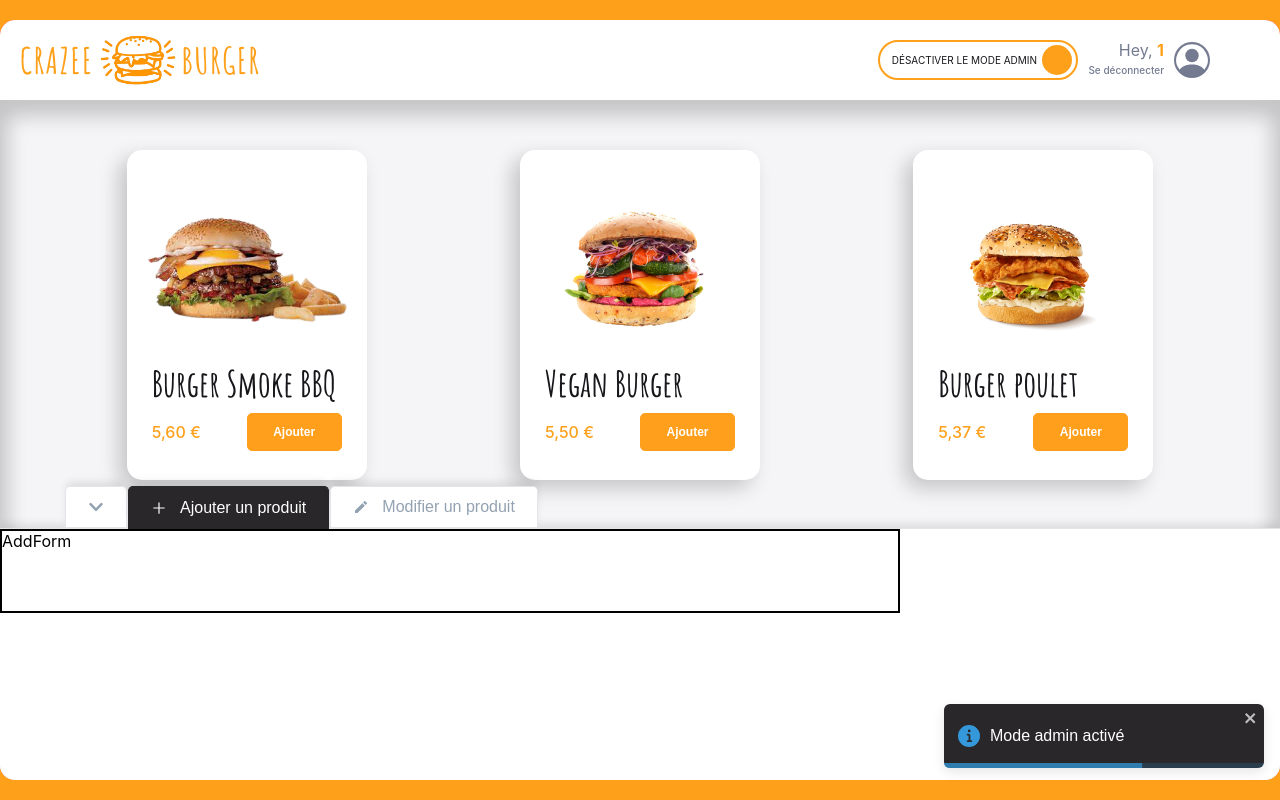
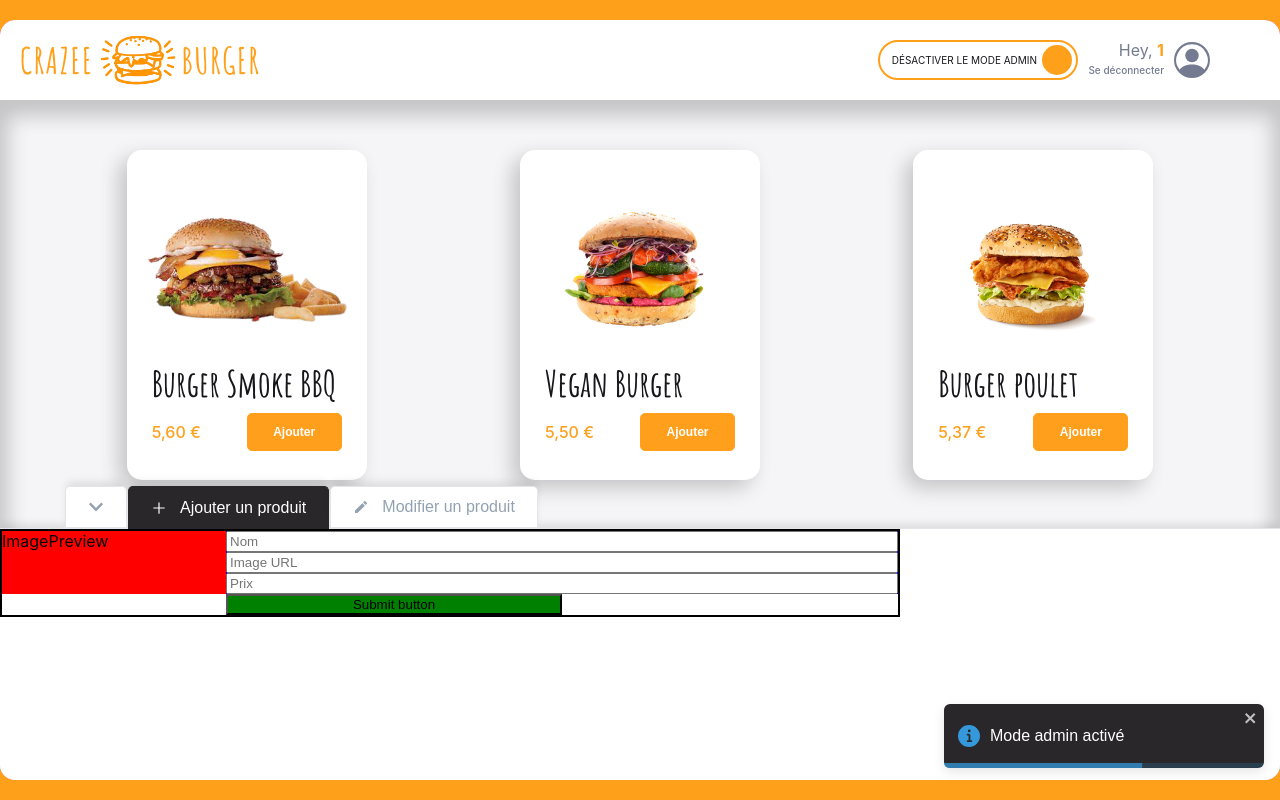
Before and after one commit to bem00224/my-burger, a React (Create React App) app: page /order/1 in a window 1280 px wide. Both pictures are taken after a click on the label 978 px from the left and 60 px from the top of the page. Built offline with nearby package versions, Linux system fonts and the light colour scheme; grey boxes are pictures that could not be loaded.

Commit message:
🚧 F08: ADMIN > AddForm > Add inputs layout

```diff
--- a/src/components/pages/order/admin/AdminPanel/AddForm.js
+++ b/src/components/pages/order/admin/AdminPanel/AddForm.js
@@ -4,7 +4,13 @@
 export default function AddForm() {
   return (
     <AddFormStyled>
-      AddForm
+      <div className="image-preview">ImagePreview</div>
+      <div className="input-fields">
+        <input type="text" placeholder="Nom" />
+        <input type="text" placeholder="Image URL" />
+        <input type="text" placeholder="Prix" />
+      </div>
+      <button className="submit-button">Submit button</button>
     </AddFormStyled>
   )
 }
```
